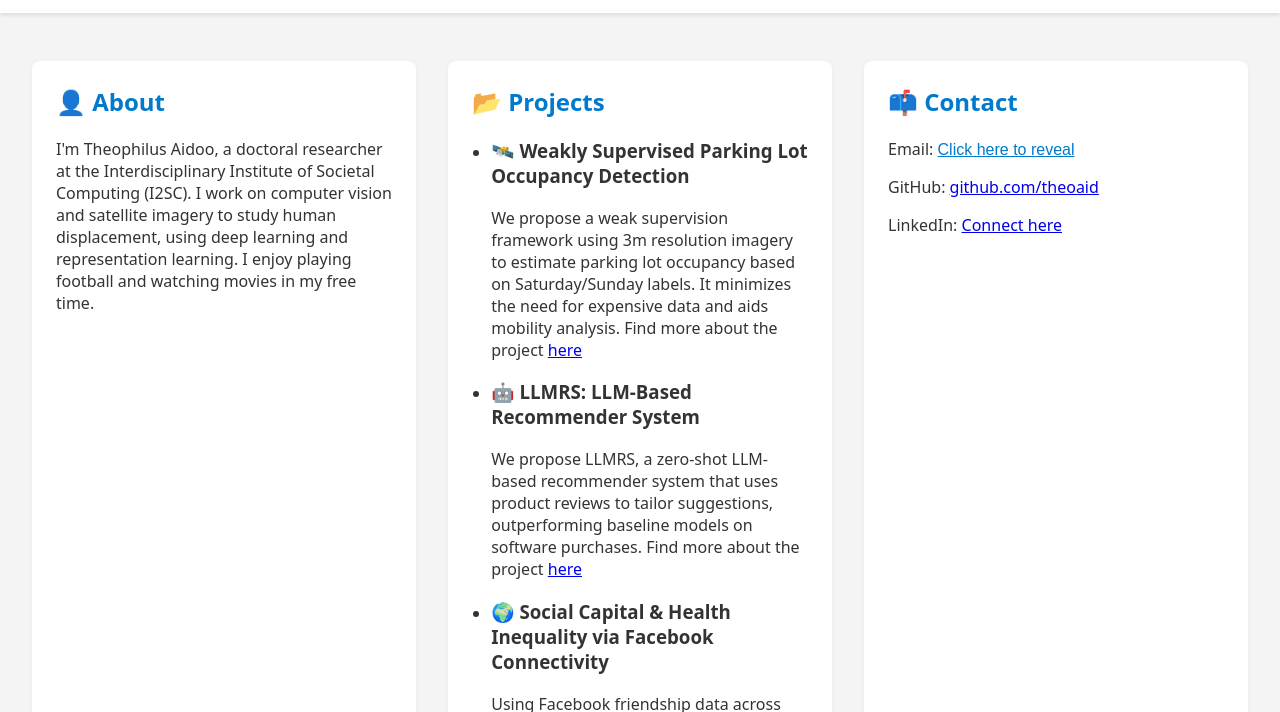
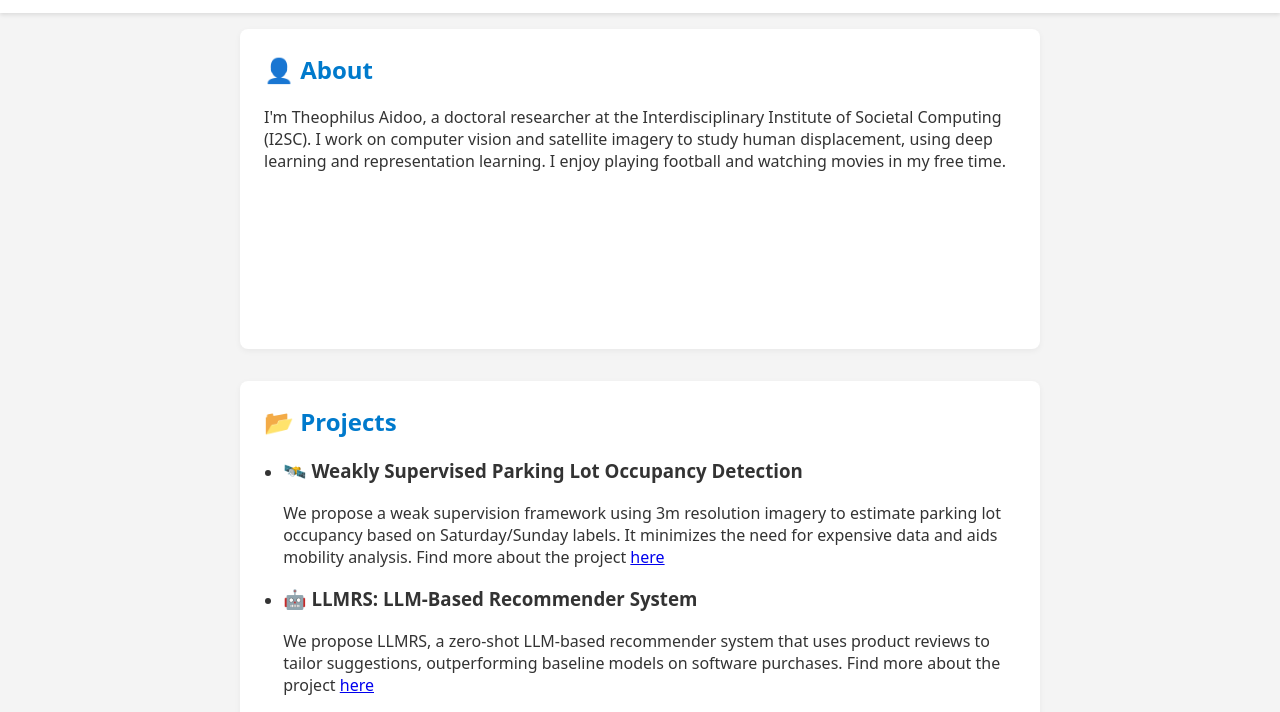
Before and after one commit to theoaid/theophilusaidoo.github.io, a plain HTML site: page index.html in a window 1280 px wide. Shown: the part 99-811 px from the top of the page. Drawn offline with Linux system fonts and the light colour scheme.

Commit message:
Initial commit

```diff
--- a/index.html
+++ b/index.html
@@ -7,6 +7,9 @@
   <style>
     * {
       box-sizing: border-box;
+    }
+    html, body {
+      height: 100%;
     }
     body {
       margin: 0;
@@ -50,13 +53,14 @@
     }
     main {
       display: flex;
-      flex-wrap: wrap;
-      justify-content: center;
-      padding: 2rem 1rem;
+      flex-direction: column;
+      align-items: center;
+      width: 100%;
     }
     section {
       flex: 1 1 320px;
-      max-width: 700px;
+      width: 100%;
+      max-width: 800px;
       margin: 1rem;
       background-color: white;
       padding: 1.5rem;
@@ -95,8 +99,10 @@
 </head>
 <body>
   <header>
+    <div style="display: flex; align-items: center;">
     <img src="images/theo.png" alt="Theophilus Aidoo" class="profile-pic" />
     <div class="name-title">Theophilus Aidoo</div>
+    </div>
     <nav>
       <a href="#about">About</a>
       <a href="#projects">Projects</a>
```
